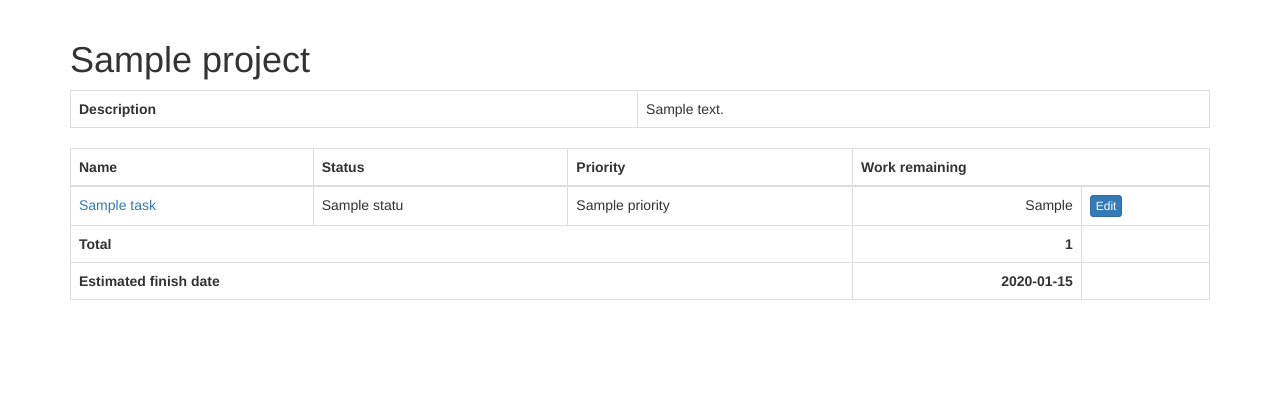
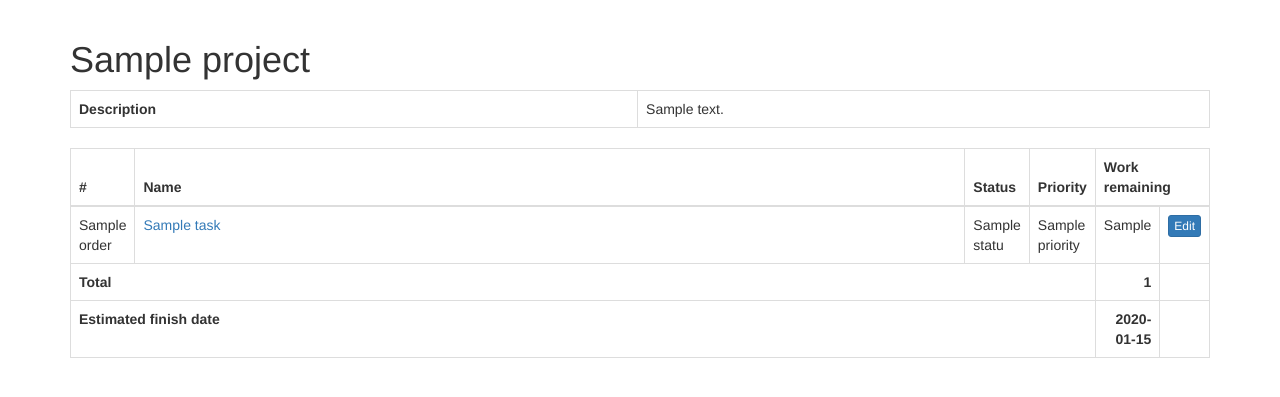
Before and after one commit to jarnoln/mitasny, a Django app: template tasks/templates/tasks/project_detail.html in a window 1280 px wide. Shown: the part 52-449 px from the top of the page. Run offline with Django 3.2, Linux system fonts and the light colour scheme; the template is opened without the code that fills it: most values are stand-ins (such as "Sample title", 1, 10 or a date in 2020); some libraries are stand-ins or nearby versions.

Commit message:
Can edit task order

```diff
--- a/tasks/models.py
+++ b/tasks/models.py
@@ -93,3 +93,6 @@ class Task(models.Model):
 
     def get_edit_url(self):
         return reverse('tasks:task_update', args=[self.project.name, self.name])
+
+    class Meta:
+        ordering = ['order', 'title']
--- a/tasks/task.py
+++ b/tasks/task.py
@@ -62,7 +62,7 @@ class TaskCreate(CreateView):
 class TaskUpdate(UpdateView):
     model = models.Task
     slug_field = 'name'
-    fields = ['title', 'description', 'work_left']
+    fields = ['title', 'description', 'work_left', 'order']
 
     def dispatch(self, request, *args, **kwargs):
         #logger = logging.getLogger(__name__)
--- a/tasks/templates/tasks/project_detail.html
+++ b/tasks/templates/tasks/project_detail.html
@@ -14,7 +14,8 @@
     <table class="table table-bordered">
         <thead>
         <tr>
-            <th> Name </th>
+            <th style="width:0%"> # </th>
+            <th style="width:80%"> Name </th>
             <th> Status </th>
             <th> Priority </th>
             <th colspan="2"> Work remaining </th>
@@ -23,6 +24,7 @@
         <tbody>
     {% for task in project.tasks.all %}
         <tr>
+            <td> {{ task.order }} </td>
             <td> <a href="{{ task.get_absolute_url }}"> {{ task.title }} </a> </td>
             <td> {{ task.status.title }} </td>
             <td> {{ task.priority.title }} </td>
@@ -31,17 +33,19 @@
         </tr>
     {% endfor %}
         <tr>
-            <th colspan="3"> Total </th>
+            <th colspan="4"> Total </th>
             <th class="text-right"> {{ project.total_work_left }} </th>
             <td> &nbsp;</td>
         </tr>
         <tr>
-            <th colspan="3"> Estimated finish date </th>
+            <th colspan="4"> Estimated finish date </th>
             <th class="text-right"> {{ project.finish_date|date:"Y-m-d" }} </th>
             <td> &nbsp;</td>
         </tr>
     {% if user.is_authenticated %}
-        <tr> <td> <a class="btn btn-default" href="{% url 'tasks:task_create' project.name %}"> Create task </a> </td></tr>
+        <tr>
+            <td colspan="2"> <a class="btn btn-default" href="{% url 'tasks:task_create' project.name %}"> Create task </a> </td>
+        </tr>
     {% endif %}
         </tbody>
     </table>
```
Also changed, not shown: tasks/tests/test_views_task.py (+2 -1 lines).
